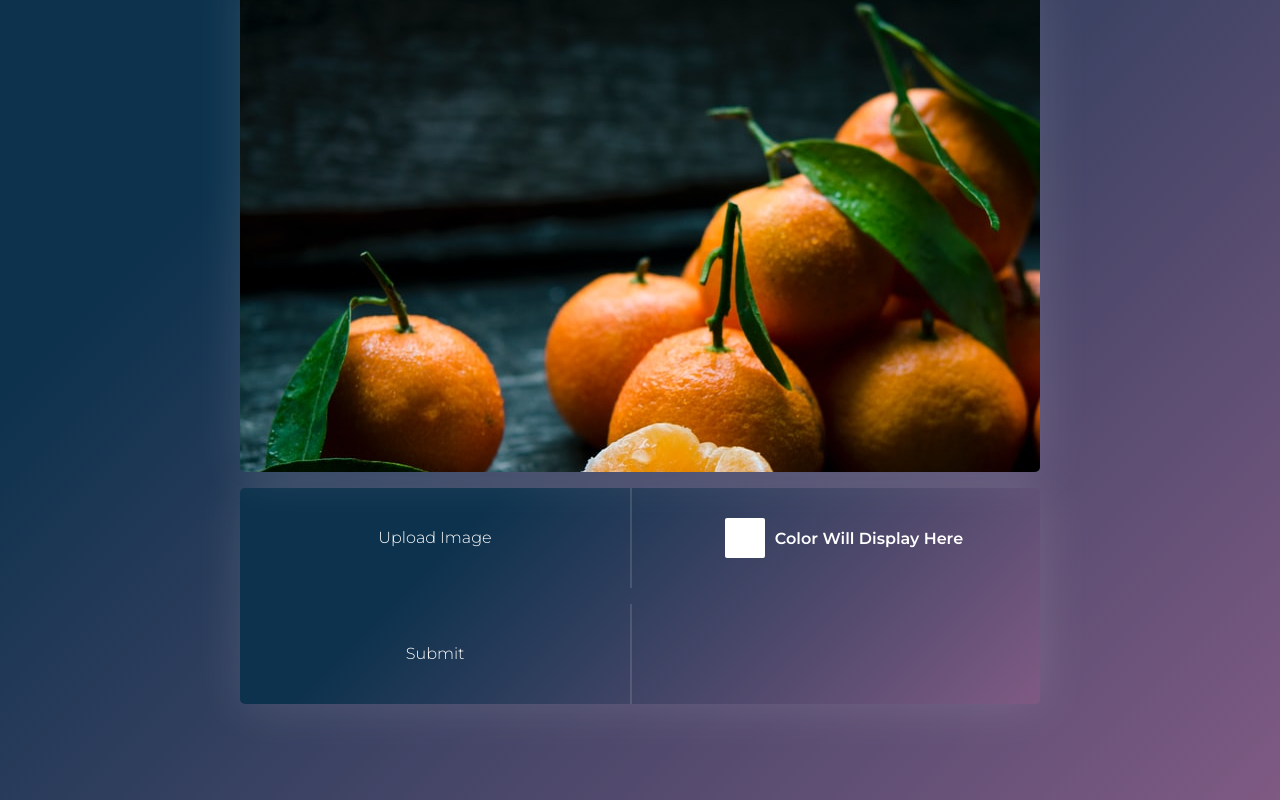
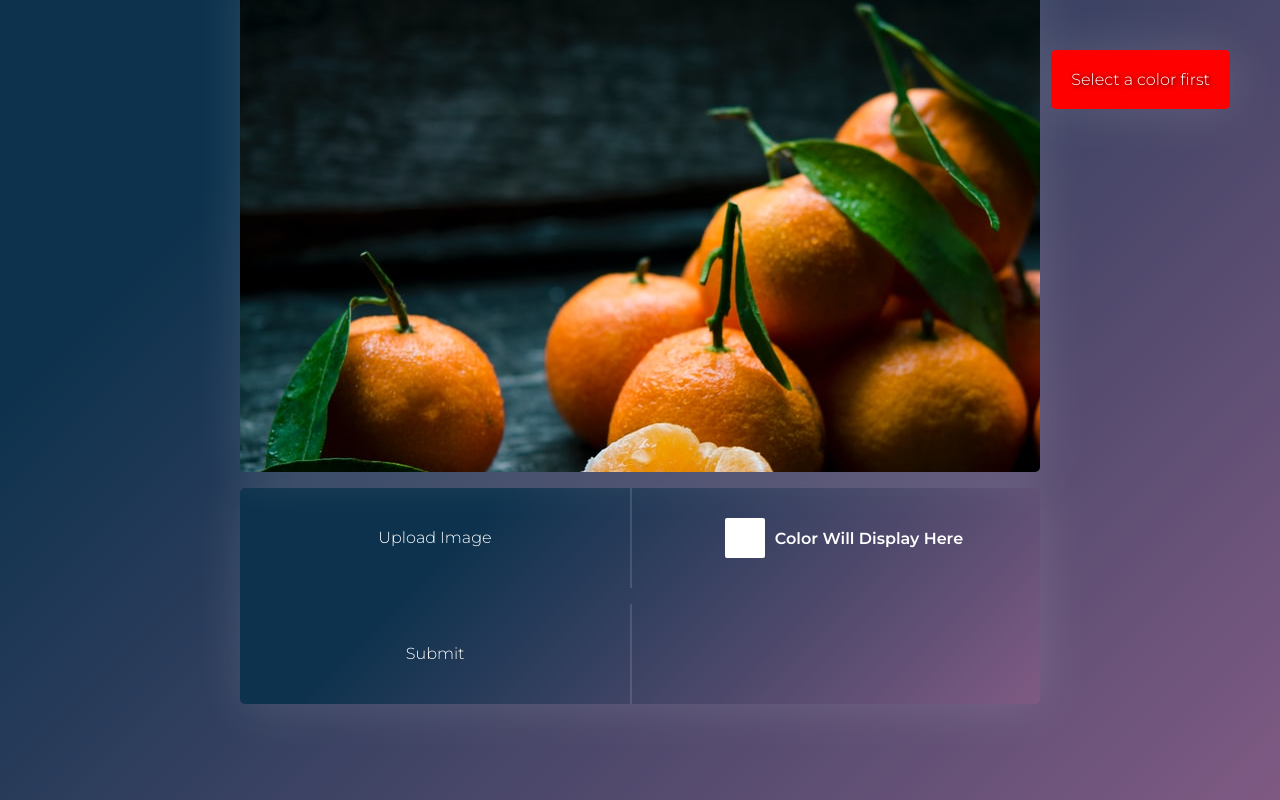
Before and after one commit to dsp-geeks/colour-recognition, a plain HTML site: page index.html in a window 1280 px wide. Both pictures are taken after a click on the label "Submit". Shown: the part 195-995 px from the top of the page. Drawn offline with Linux system fonts and the light colour scheme.

Commit message:
Fix color add on submition

```diff
--- a/app.css
+++ b/app.css
@@ -108,12 +108,14 @@ input:focus {
   display: none;
   background: black;
   color: white;
-  position: absolute;
-  top: 100px;
+  position: fixed;
+  top: 50px;
   right: 50px;
   padding: 20px;
   text-shadow: 1px 1px 5px black;
   border-radius: 5px;
+  transition: all 0.5s ease-in-out;
+  animation-delay: 2s;
 }
 .show {
   display: block;
--- a/app.js
+++ b/app.js
@@ -77,8 +77,8 @@ function showRecentColors(color) {
 function getRecentColorCode(el) {
 	let rgb = window.getComputedStyle(el).getPropertyValue("background-color");
 	let bgColor = RGBToHex(rgb);
-	copyColor(bgColor);
-	notify(bgColor);
+	copyColor(rgb);
+	notify(rgb);
 }
 
 // function to copy the color on click
@@ -111,9 +111,16 @@ function RGBToHex(color) {
 
 // process image
 function processImage() {
-	if (length.recentColors <= 0) {
+	if (recentColors.length <= 0) {
+        noti.innerText = `Select a color first`;
+        noti.style.background = 'red';
+        noti.className = "notify shadow show animated slideInRight";
+        setTimeout(() => {
+            noti.className = "notify shadow show animated slideOutRight";
+        }, 2000);
 		return;
 	}
+
 	console.log("processing image");
 	let selected = recentColors[0];
 
@@ -172,6 +179,10 @@ function notify(color) {
 		noti.className = "notify shadow show animated slideOutRight";
 	}, 1000);
 }
+
+
+
+
 // This feature is the zoom and dragging one and i just copied it, i dont know shit about how this works
 window.onload = function () {
 	trackTransforms(ctx);
```
